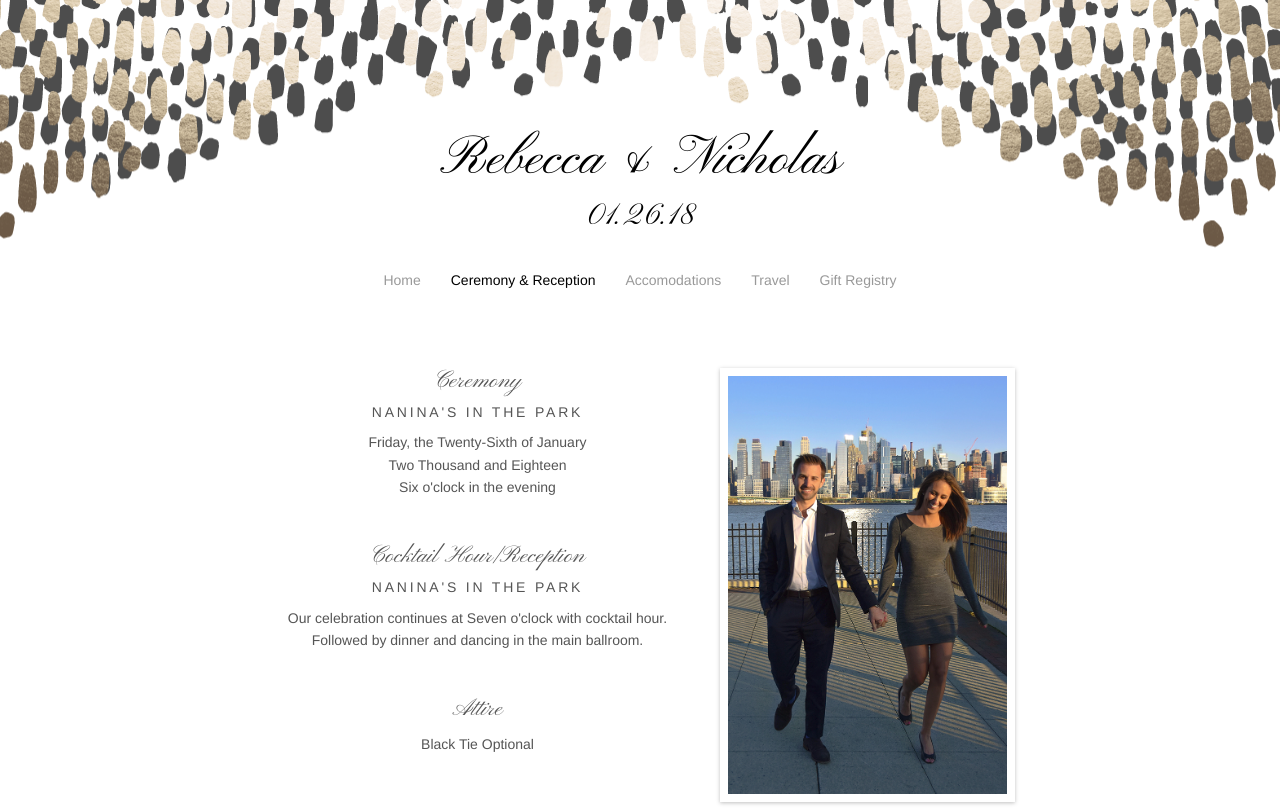
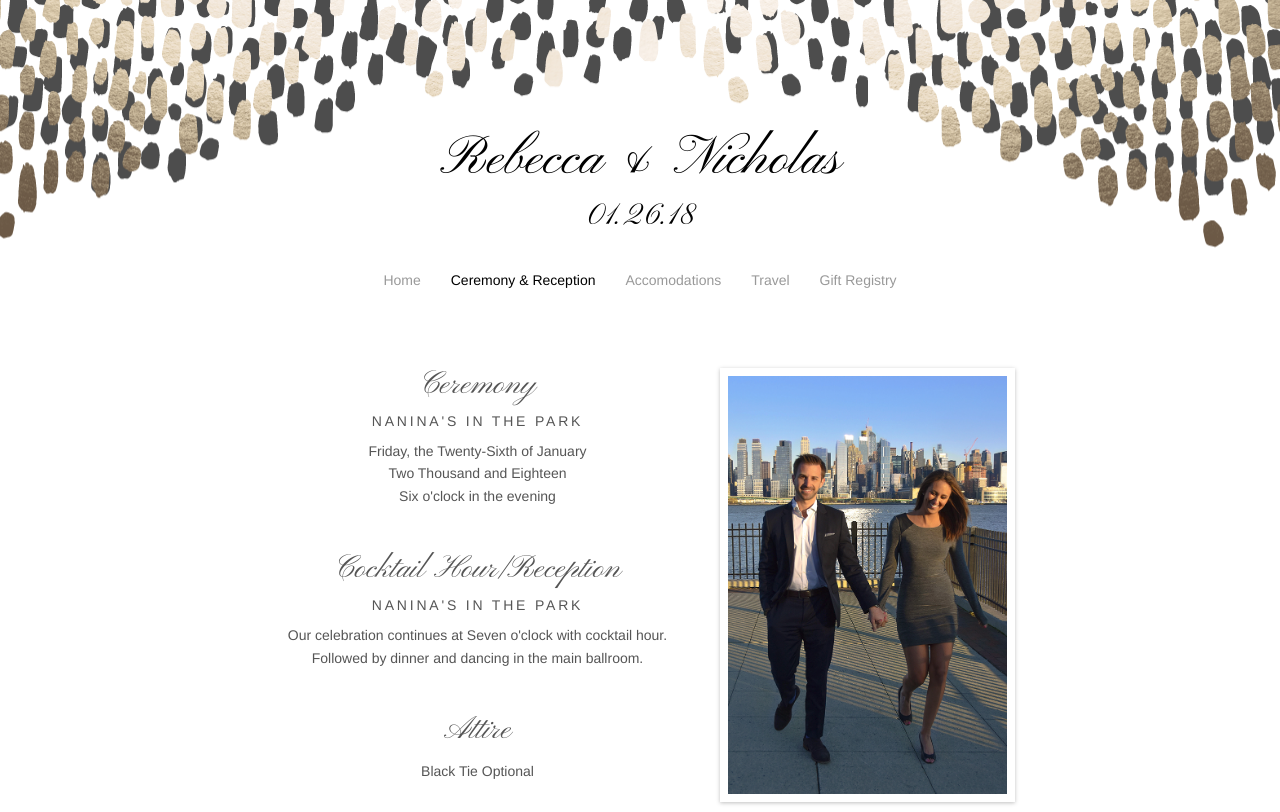
Before and after one commit to fmarvez/linaresburrowswedding, a PHP site: page /ceremony.php in a window 1280 px wide. Run offline with PHP 8.4, Linux system fonts and the light colour scheme; some libraries are stand-ins or nearby versions.

Commit message:
moar size

```diff
--- a/css/style.css
+++ b/css/style.css
@@ -875,6 +875,10 @@ h1, h2, h3 {
   letter-spacing: 0em;
 }
 
+h3 {
+  font-size: 32px;
+}
+
 .m-heading-text {
   font-family: 'Century Gothic', "Helvetica Neue", Helvetica, Arial, sans-serif !important;
   font-weight: 400 !important;
```
